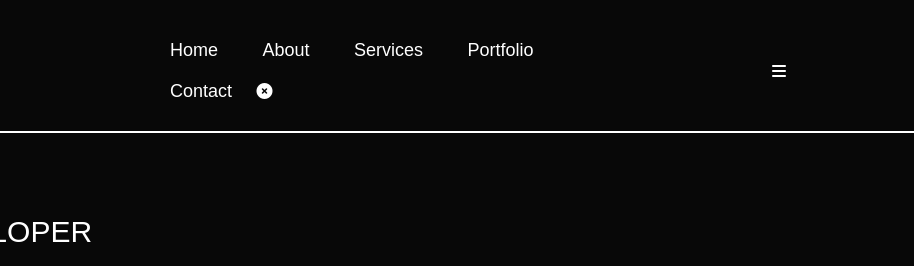
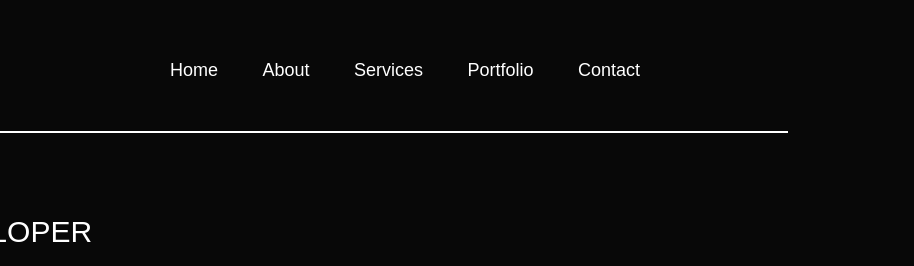
Before and after one commit to JulieWilly/Personal_portfolio, a plain HTML site: page index.html in a window 1280 px wide. Shown: the top 266 px of the page, 366-1280 px from the left. Drawn offline with Linux system fonts and the light colour scheme.

```diff
--- a/index.html
+++ b/index.html
@@ -22,9 +22,9 @@
                     <li><a href="#services">Services</a></li>
                     <li><a href="#portfolio">Portfolio</a></li>
                     <li><a href="#contact">Contact</a></li>
-                    <i class="fa-sharp fa-solid fa-circle-xmark" onclick="closeMenu()"></i>
+                    <!-- <i class="fa-sharp fa-solid fa-circle-xmark" onclick="closeMenu()"></i> -->
                 </ul>
-                <i class="fa-solid fa-bars" onclick="openMenu()"></i>
+                <!-- <i class="fa-solid fa-bars" onclick="openMenu()"></i> -->
             </nav>
             <div class="hdr-text">
                 <p>ANDROID DEVELOPER</p>
```
